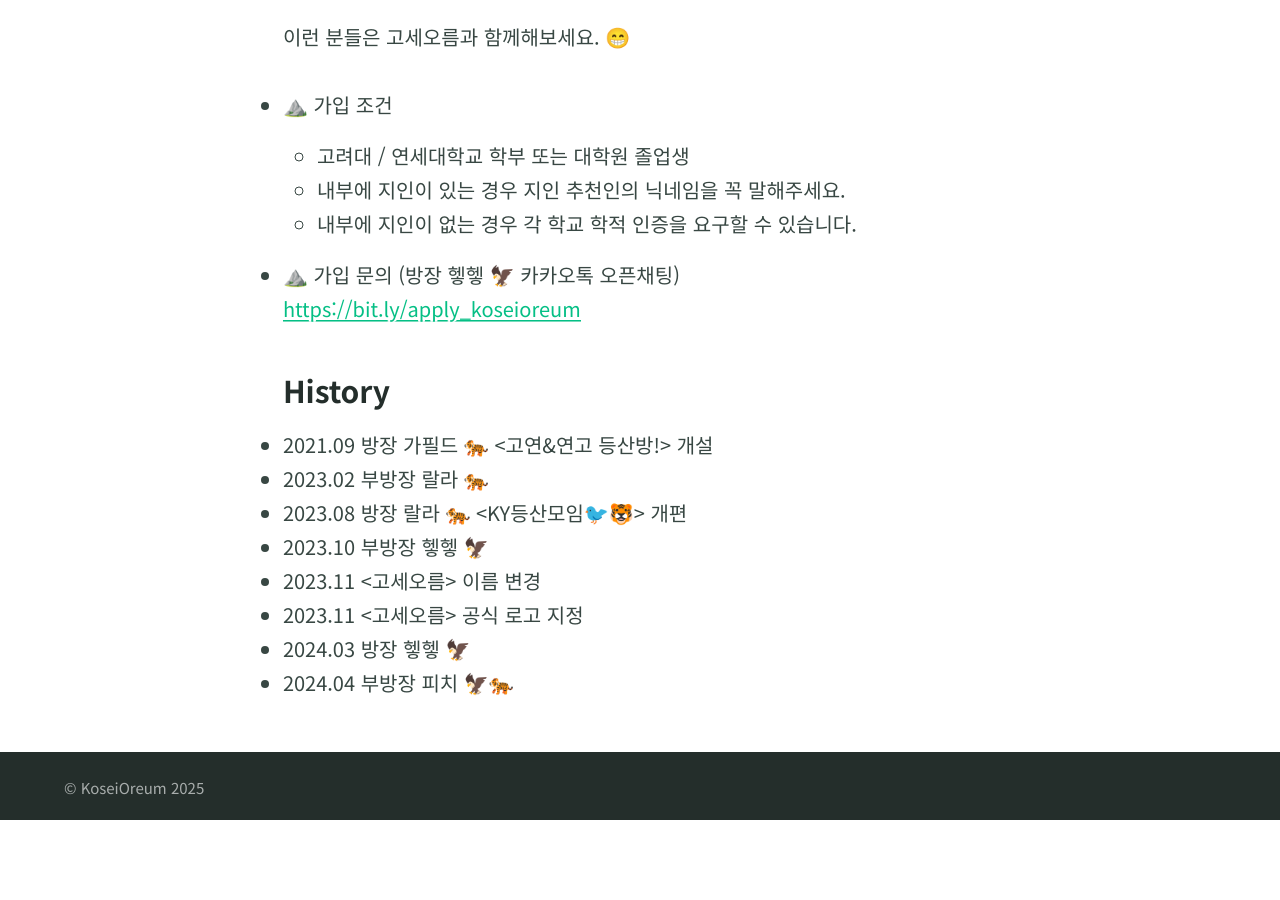
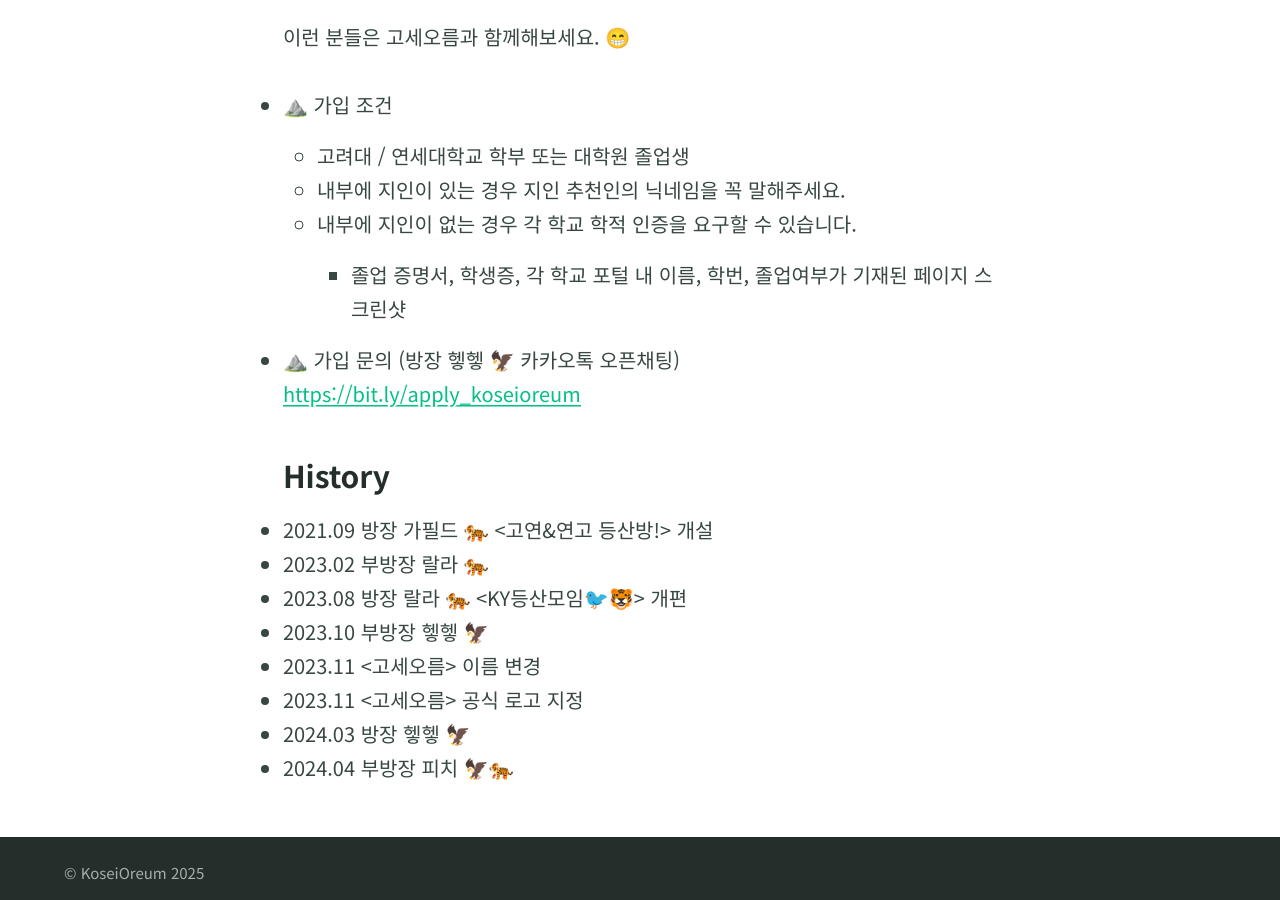
Before and after one commit to KoseiOreum/koseioreum.github.io, a Jekyll site: the page built from index.md, in a window 1280 px wide and 900 px high, scrolled down 831 px. Built offline with Jekyll 4.4.1, drawn with Linux system fonts in a browser that asks for light colours; before the commit the page ends 1651 px from its top, so only the background shows below that.

Commit message:
Update index.md

```diff
--- a/index.md
+++ b/index.md
@@ -21,6 +21,7 @@
   - 고려대 / 연세대학교 학부 또는 대학원 졸업생
   - 내부에 지인이 있는 경우 지인 추천인의 닉네임을 꼭 말해주세요.
   - 내부에 지인이 없는 경우 각 학교 학적 인증을 요구할 수 있습니다.
+    - 졸업 증명서, 학생증, 각 학교 포털 내 이름, 학번, 졸업여부가 기재된 페이지 스크린샷
 
 - ⛰️ 가입 문의 (방장 헿헿 🦅 카카오톡 오픈채팅)
 [https://bit.ly/apply_koseioreum](https://bit.ly/apply_koseioreum)
```
